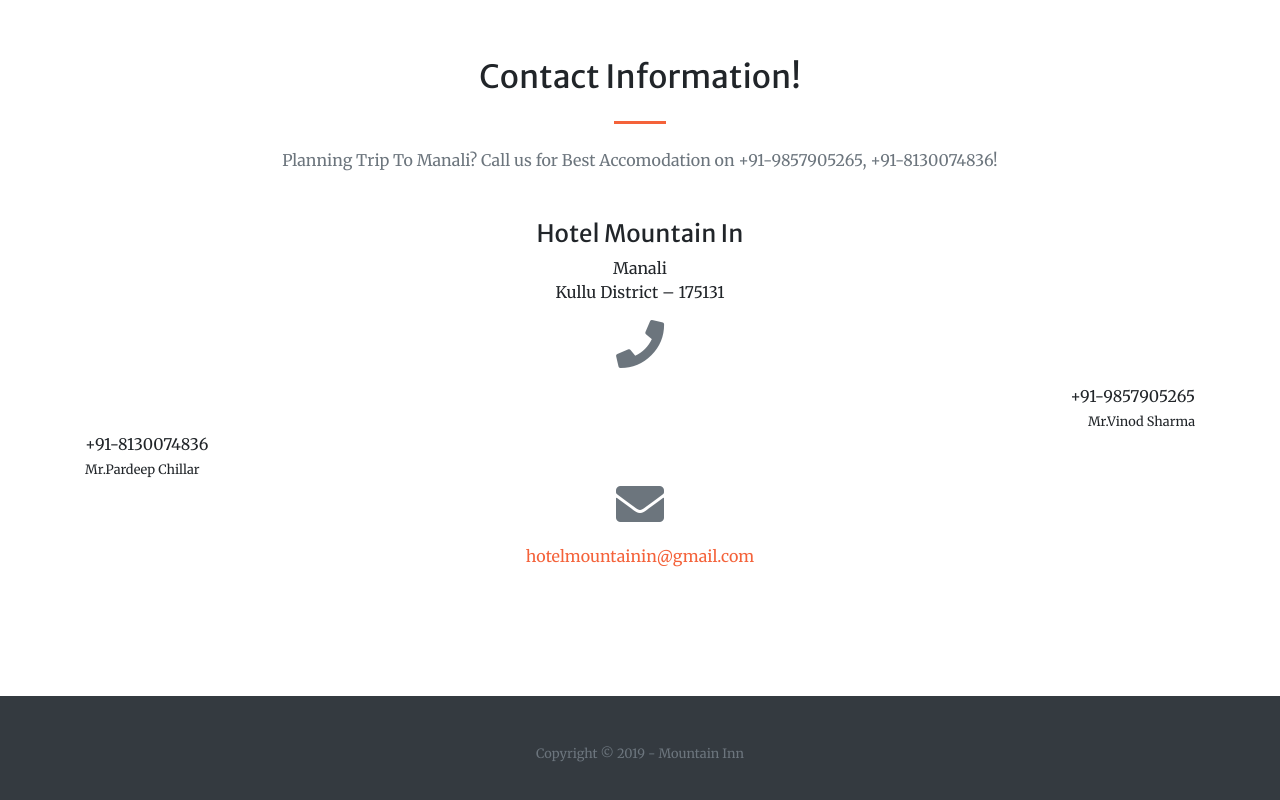
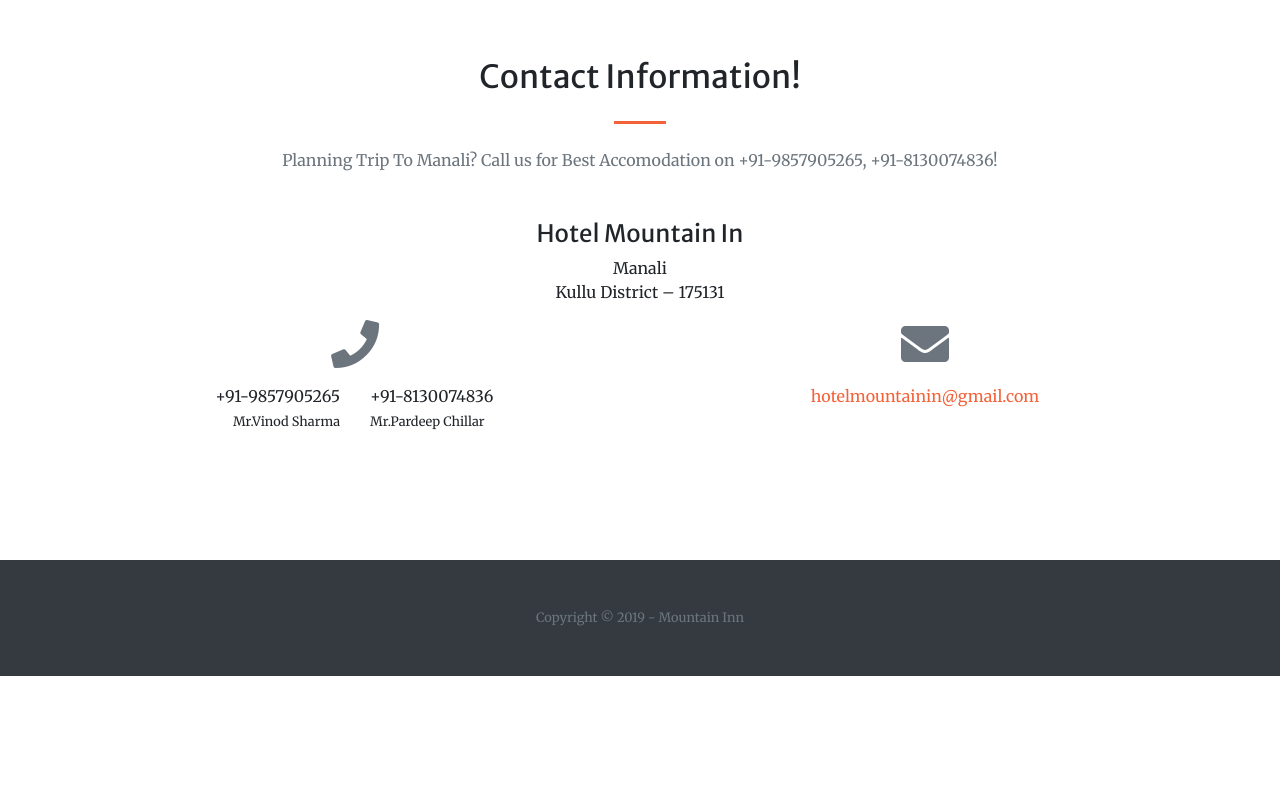
Before and after one commit to Ruchika99sharma/mountainin, a plain HTML site: page index.html in a window 1280 px wide. Shown: the part 5175-5975 px from the top of the page. After the commit the page ends 5851 px from the top, so only its background shows below. Drawn offline with nearby package versions, Linux system fonts and the light colour scheme.

Commit message:
Update index.html

```diff
--- a/index.html
+++ b/index.html
@@ -383,7 +383,7 @@
   <section class="page-section mt-4" id="contact">
     <div class="container">
       <div class="row justify-content-center">
-        <div class="col-lg-8 text-center">
+        <div class="col-md-12 text-center">
           <h2 class="mt-0">Contact Information!</h2>
           <hr class="divider my-4">
           <p class="text-muted mb-5">Planning Trip To Manali?
@@ -400,22 +400,22 @@
         </div>
       </div>
       <div class="row text-center">
-        <div class="col-sm-12 col-6 mx-auto ">
+        <div class="col-md-5 mx-auto ">
           <i class="fas fa-phone fa-3x mb-3 text-muted"></i>
           <div class="row">
-            <div class="col-sm-12 col-6 text-right">
+            <div class="col-6 text-right">
               +91-9857905265
               <br>
               <small>Mr.Vinod Sharma</small>
             </div>
-            <div class="col-sm-12 col-6 text-left">
+            <div class="col-6 text-left">
               +91-8130074836
               <br>
               <small>Mr.Pardeep Chillar</small>
             </div>
           </div>
         </div>
-        <div class="col-sm-6 col-6 mx-auto">
+        <div class="col-md-5 mx-auto">
           <i class="fas fa-envelope fa-3x mb-3 text-muted"></i>
           <a class="d-block" href="mailto:hotelmountainin@gmail.com">hotelmountainin@gmail.com</a>
         </div>
```
